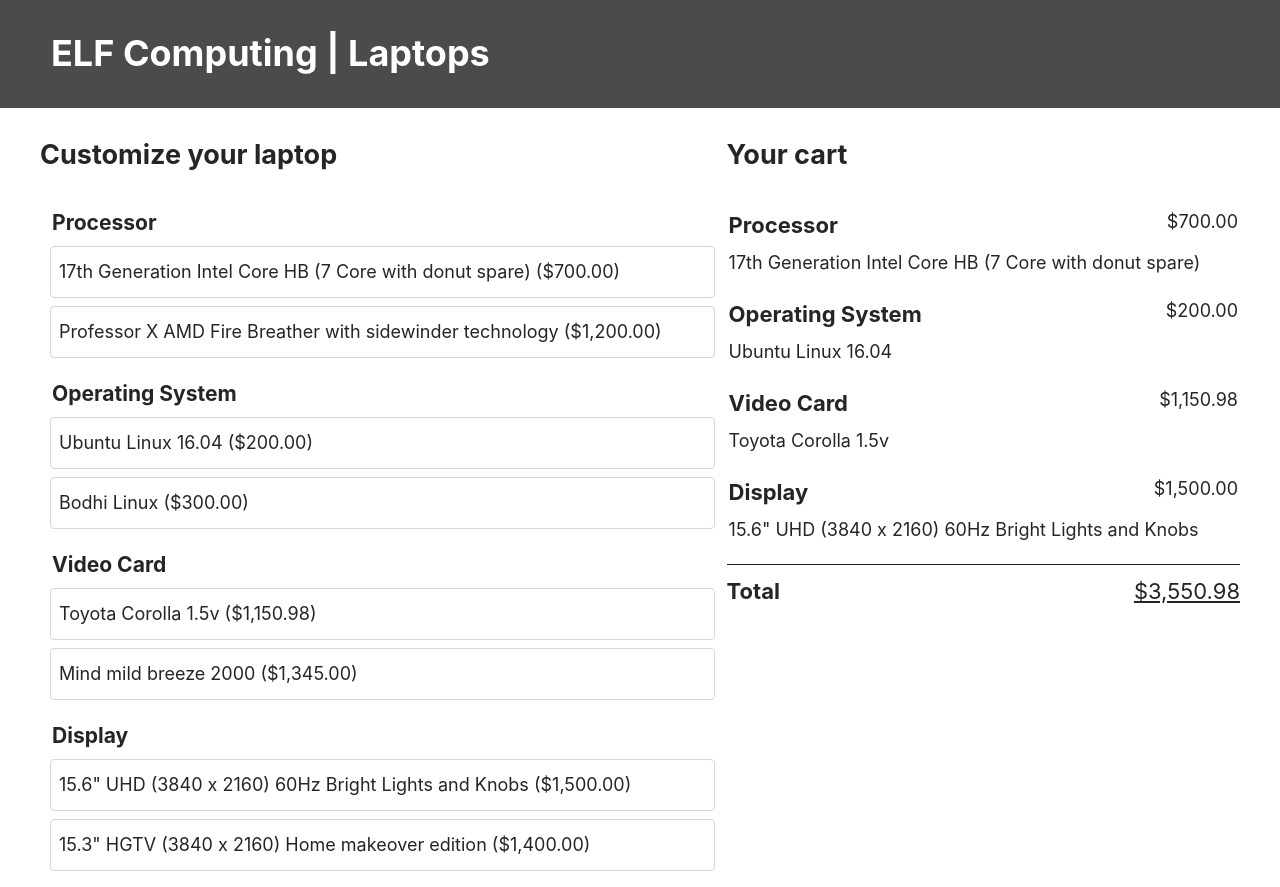
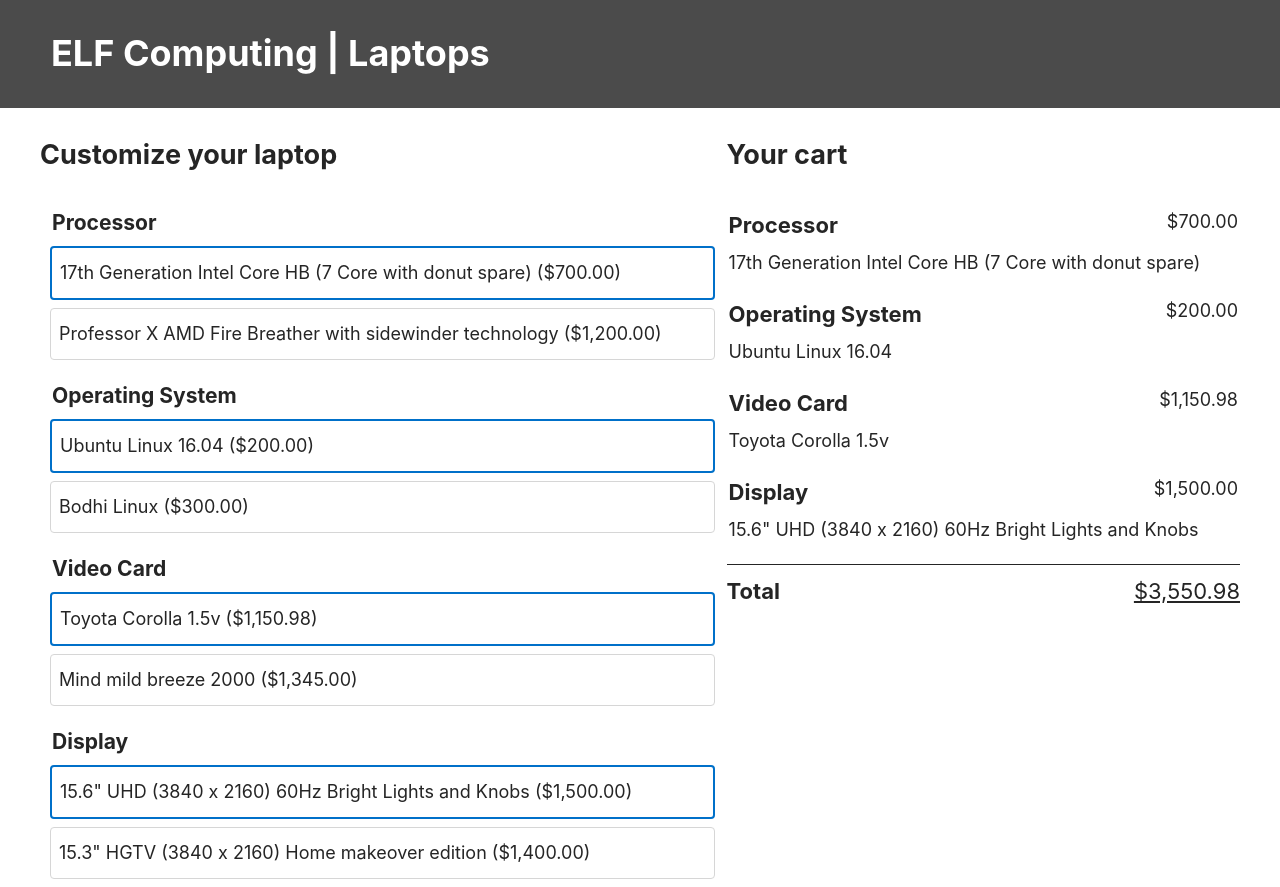
Before and after one commit to ultraYumm/laptop_customizer-SL, a React (Create React App) app: page / in a window 1280 px wide. Built offline with nearby package versions, Linux system fonts and the light colour scheme; the HTML template or start-up script is replaced by a standard one.

Commit message:
Finalized event handler and update state function

```diff
--- a/src/App.js
+++ b/src/App.js
@@ -1,20 +1,19 @@
-import React, { Component } from 'react';
+import React, { Component } from "react";
 
 // Normalizes string as a slug - a string that is safe to use
 // in both URLs and html attributes
-import slugify from 'slugify';
-import FeatureList from './FeatureList'
-import Cart from './Cart'
-import CartTotal from './CartTotal'
+import FeatureList from "./FeatureList";
+import Cart from "./Cart";
+import CartTotal from "./CartTotal";
 
-import './App.css';
-import FEATURES from './FEATURES'
+import "./App.css";
+import FEATURES from "./FEATURES";
 
 // This object will allow us to
 // easily convert numbers into US dollar values
-const USCurrencyFormat = new Intl.NumberFormat('en-US', {
-  style: 'currency',
-  currency: 'USD'
+const USCurrencyFormat = new Intl.NumberFormat("en-US", {
+  style: "currency",
+  currency: "USD"
 });
 
 class App extends Component {
@@ -24,15 +23,15 @@
     this.state = {
       selected: {
         Processor: {
-        name: '17th Generation Intel Core HB (7 Core with donut spare)',
+          name: "17th Generation Intel Core HB (7 Core with donut spare)",
           cost: 700
         },
-      'Operating System': {
-        name: 'Ubuntu Linux 16.04',
+        "Operating System": {
+          name: "Ubuntu Linux 16.04",
           cost: 200
         },
-      'Video Card': {
-        name: 'Toyota Corolla 1.5v',
+        "Video Card": {
+          name: "Toyota Corolla 1.5v",
           cost: 1150.98
         },
         Display: {
@@ -40,20 +39,17 @@
           cost: 1500
         }
       }
-
+    };
   }
-  this.updateFeature = this.updateFeature.bind(this);
-
-};
 
   updateFeature = (feature, newValue) => {
+    console.log("This is updateFeature");
     const selected = Object.assign({}, this.state.selected);
     selected[feature] = newValue;
     this.setState({
       selected
     });
-  console.log("This is updateFeature")
-}
+  };
 
   render() {
     const featureLists = Object.keys(FEATURES).map((feature, idx) => {
@@ -62,28 +58,28 @@
 
       return (
         <FeatureList
-        key= {featureHash}
-        featureTitle= {feature}
+          featureHash={featureHash}
+          featureTitle={feature}
           features={features}
-        updateFeature = {this.updateFeature}
+          updateFeature={this.updateFeature}
+          selected={this.state.selected}
         />
       );
     });
 
     const summary = Object.keys(this.state.selected).map((feature, idx) => {
-      const featureHash = feature + '-' + idx;
+      const featureHash = feature + "-" + idx;
       const selectedOption = this.state.selected[feature];
 
       return (
         <Cart
-          key ={featureHash}
-          featureTitle= {feature}
-          selected = {selectedOption.name}
-          cost = {USCurrencyFormat.format(selectedOption.cost)}
-         />);
+          key={featureHash}
+          featureTitle={feature}
+          selected={selectedOption.name}
+          cost={USCurrencyFormat.format(selectedOption.cost)}
+        />
+      );
     });
-
-
 
     const total = Object.keys(this.state.selected).reduce(
       (acc, curr) => acc + this.state.selected[curr].cost,
@@ -103,8 +99,7 @@
           <section className="main__summary">
             <h2>Your cart</h2>
             {summary}
-            <CartTotal
-            total = {total} />
+            <CartTotal total={total} />
           </section>
         </main>
       </div>
@@ -113,110 +108,3 @@
 }
 
 export default App;
-
-
-/*render() {
-  const features = Object.keys(this.props.features).map((feature, idx) => {
-    const featureHash = feature + '-' + idx;
-    const options = this.props.features[feature].map(item => {
-      const itemHash = slugify(JSON.stringify(item));
-      return (
-        <div key={itemHash} className="feature__item">
-          <input
-            type="radio"
-            id={itemHash}
-            className="feature__option"
-            name={slugify(feature)}
-            checked={item.name === this.state.selected[feature].name}
-            onChange={e => this.updateFeature(feature, item)}
-          />
-          <label htmlFor={itemHash} className="feature__label">
-            {item.name} ({USCurrencyFormat.format(item.cost)})
-          </label>
-        </div>
-      );
-    });
-
-    return (
-      <fieldset className="feature" key={featureHash}>
-        <legend className="feature__name">
-          <h3>{feature}</h3>
-        </legend>
-        {options}
-      </fieldset>
-    );
-  });
-
-  const summary = Object.keys(this.state.selected).map((feature, idx) => {
-    const featureHash = feature + '-' + idx;
-    const selectedOption = this.state.selected[feature];
-
-    return (
-      <div className="summary__option" key={featureHash}>
-        <div className="summary__option__label">{feature} </div>
-        <div className="summary__option__value">{selectedOption.name}</div>
-        <div className="summary__option__cost">
-          {USCurrencyFormat.format(selectedOption.cost)}
-        </div>
-      </div>
-    );
-  });
-
-  const total = Object.keys(this.state.selected).reduce(
-    (acc, curr) => acc + this.state.selected[curr].cost,
-    0
-  );
-
-  return (
-    <div className="App">
-      <header>
-        <h1>ELF Computing | Laptops</h1>
-      </header>
-      <main>
-        <form className="main__form">
-          <h2>Customize your laptop</h2>
-          {features}
-        </form>
-        <section className="main__summary">
-          <h2>Your cart</h2>
-          {summary}
-          <div className="summary__total">
-            <div className="summary__total__label">Total</div>
-            <div className="summary__total__value">
-              {USCurrencyFormat.format(total)}
-            </div>
-          </div>
-        </section>
-      </main>
-    </div>
-  );
-}
-}*/
-
-/*const features = Object.keys(FEATURES).map((feature, idx) => {
-  const featureHash = feature + '-' + idx;
-  const options = FEATURES[feature].map(item => {
-    const itemHash = slugify(JSON.stringify(item));
-    return (
-      <FeatureList
-        key = {itemHash}
-        id = {itemHash}
-        name = {slugify(feature)}
-        checked = {item.name === this.state.selected[feature].name}
-        onChange={this.updateFeature}
-        laptopOptions = {this.state}
-        label = {item.name}
-        item = {item}
-        cost = {item.cost}
-        />
-    );
-  });
-
-  return (
-    <FeatureList
-       key={featureHash}
-       feature = {feature}
-       options= {options}
-   />
-  );
-});*/
--- a/src/Cart.js
+++ b/src/Cart.js
@@ -1,4 +1,4 @@
-import React, { Component } from 'react';
+import React from 'react';
 import './App.css';
 
 class Cart extends React.Component {
--- a/src/FeatureList.js
+++ b/src/FeatureList.js
@@ -1,29 +1,28 @@
-import React, { Component } from 'react';
-import FeatureOptions from './FeatureOptions';
-import './App.css';
-import slugify from 'slugify';
-
-
+import React from "react";
+import FeatureOptions from "./FeatureOptions";
+import "./App.css";
+import slugify from "slugify";
 
 
 class FeatureList extends React.Component {
   render() {
     const options = this.props.features.map(feature => {
       const itemHash = slugify(JSON.stringify(feature));
-          return <FeatureOptions
-          feature={this.props.featureTitle}
-          key={itemHash}
+      return (
+        <FeatureOptions
+          feature={feature}
+          featureTitle={this.props.featureTitle}
+          itemHash={itemHash}
           name={feature.name}
           cost={feature.cost}
           updateFeature={this.props.updateFeature}
           selected={this.props.selected}
-          checked={feature.name === this.props.selected}
-          onChange={e => this.props.updateFeature}
-          />;
+         />
+      );
     });
 
     return (
-          <fieldset className="feature">
+      <fieldset className="feature" key={this.props.featureHash}>
         <legend className="feature__name">
           <h3>{this.props.featureTitle}</h3>
         </legend>
@@ -33,28 +32,4 @@
   }
 }
 
-
-
 export default FeatureList;
-
-/*render() {
-  const features = Object.keys(this.props.features).map((feature, idx) => {
-    const featureHash = feature + '-' + idx;
-    const options = this.props.features[feature].map(item => {
-      const itemHash = slugify(JSON.stringify(item));
-      return (
-        <div key={itemHash} className="feature__item">
-          <input
-            type="radio"
-            id={itemHash}
-            className="feature__option"
-            name={slugify(feature)}
-            checked={item.name === this.state.selected[feature].name}
-            onChange={e => this.updateFeature(feature, item)}
-          />
-          <label htmlFor={itemHash} className="feature__label">
-            {item.name} ({USCurrencyFormat.format(item.cost)})
-          </label>
-        </div>
-      );
-    });*/
--- a/src/FeatureOptions.js
+++ b/src/FeatureOptions.js
@@ -1,37 +1,39 @@
-import React, { Component } from 'react';
+import React from 'react';
 import './App.css';
+import slugify from "slugify";
 
 const USCurrencyFormat = new Intl.NumberFormat('en-US', {
   style: 'currency',
   currency: 'USD'
 });
 
-class FeatureOptions extends React.Component{
-
-
-  //handleChange = {e => (this.props.onChange)}
-
-
-
+class FeatureOptions extends React.Component {
   render() {
-
-
-
     return (
-      <div className="feature__item">
-      {this.props.options}
+      <div className="feature__item" key={this.props.itemHash}>
+        {this.props.options}
         <input
-       type="radio"
-       className="feature__option"
-       feature= {this.props.feature}
-       checked={this.props.checked}
-       onChange ={this.props.onChange}
-       updateFeature = {this.updateFeature}
-       />
+          type="radio"
+          id={this.props.itemHash}
+          className="feature__option"
+          name={slugify(this.props.featureTitle)}
+          checked={
+            this.props.feature.name ===
+            this.props.selected[this.props.featureTitle].name
+          }
+          onChange={e =>
+            this.props.updateFeature(
+              this.props.featureTitle,
+              this.props.feature
+            )
+          }
+        />
         <label htmlFor={this.props.itemHash} className="feature__label">
-          {this.props.name} ({USCurrencyFormat.format(this.props.cost)})</label>
-    </div>)
- }
+          {this.props.name} ({USCurrencyFormat.format(this.props.cost)})
+        </label>
+      </div>
+    );
+  }
 }
 
 export default FeatureOptions;
```
Also changed, not shown: src/CartTotal.js (+1 -7 lines). Lines whose indentation alone changed are shown as unchanged.
